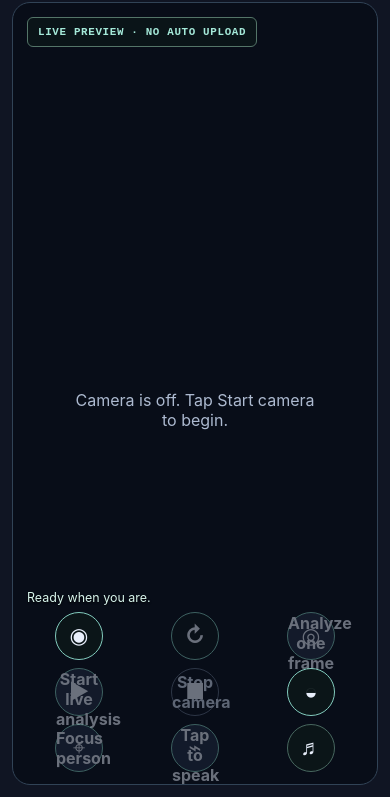
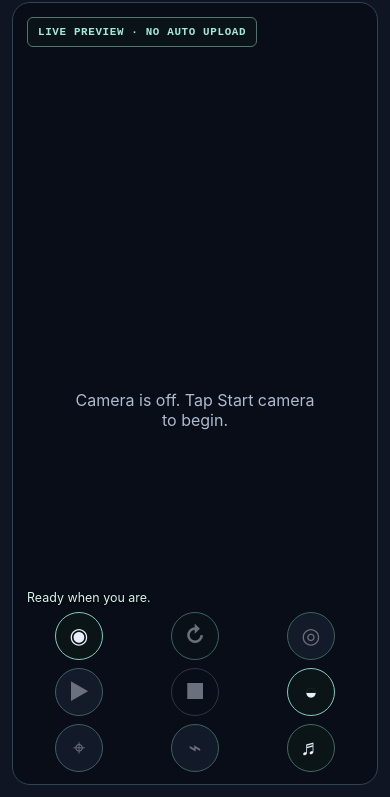
Before and after one commit to grauconejo13/object-sight-hecate, a website built with Vite: page web/index.html in a window 390 px wide. Shown: the part 47-844 px from the top of the page. Built offline with nearby package versions, Linux system fonts and the light colour scheme; no server answers.

Commit message:
fix: hide mobile control labels beneath icons

```diff
--- a/web/src/style.css
+++ b/web/src/style.css
@@ -54,7 +54,7 @@ footer { margin-top: 40px; }
   .star { font-size: .55em; }
   .viewer { flex: 1; min-height: 0; max-height: none; aspect-ratio: auto; border-radius: 18px; }
   .camera-controls { right: 12px; bottom: 12px; left: 12px; display: grid; grid-template-columns: repeat(3, 1fr); justify-content: stretch; max-width: none; }
-  .control-button, .camera-controls .voice-control { position: relative; min-width: 0; min-height: 48px; padding: 0; border-radius: 50%; justify-self: center; width: 48px; height: 48px; color: transparent; }
+  .camera-controls .control-button, .camera-controls .voice-control { position: relative; min-width: 0; min-height: 48px; padding: 0; border-radius: 50%; justify-self: center; width: 48px; height: 48px; color: transparent !important; font-size: 0; }
   .control-button::before, .camera-controls .voice-control::before { position: absolute; inset: 0; display: grid; place-items: center; color: #e8eefb; font-size: 1.35rem; line-height: 1; }
   #start::before { content: "◉"; }
   #switch::before { content: "↻"; }
```
